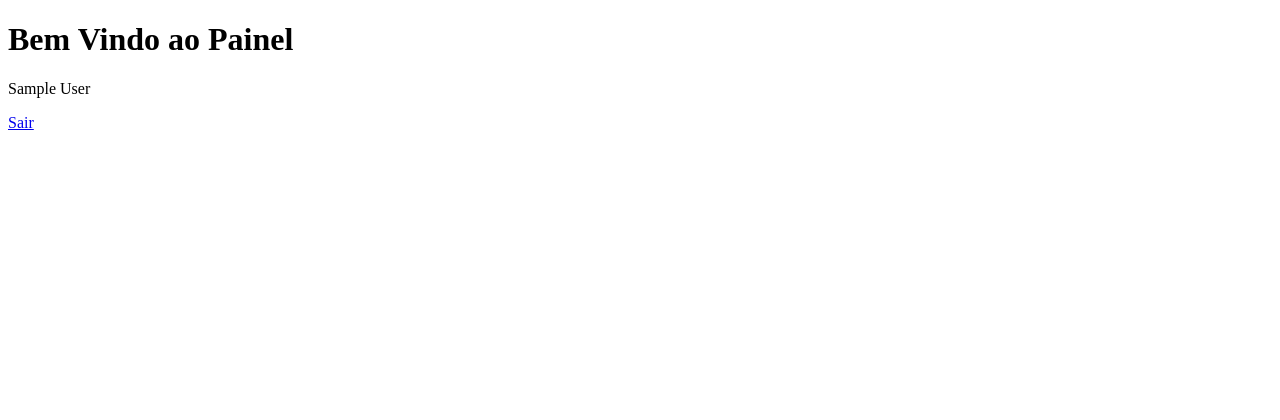
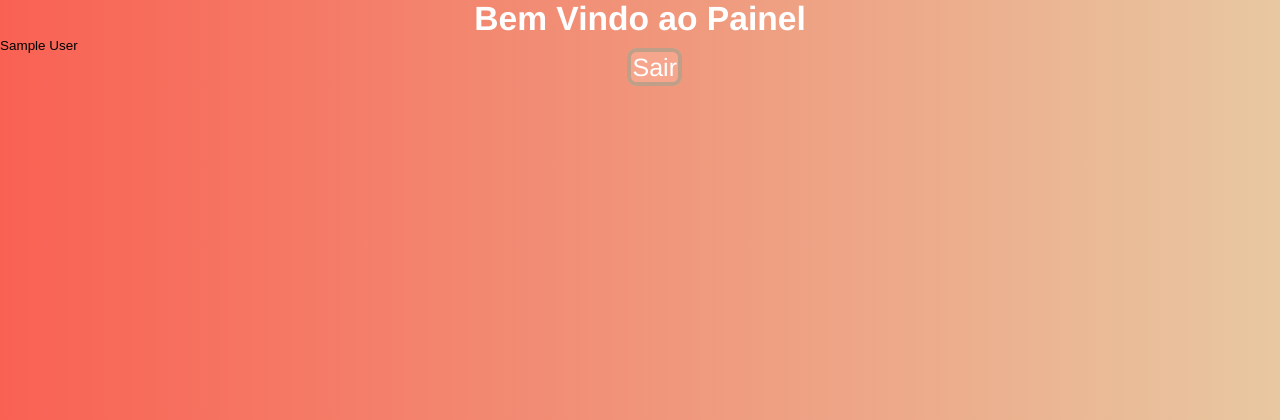
Before and after one commit to EnricoBrasil/cliente-ServidorPHP, a PHP site: page /View/painel.php in a window 1280 px wide. Shown: the top 420 px of the page. Run offline with PHP 8.4, Linux system fonts and the light colour scheme; the visitor is signed in with stand-in values (Sample User, id 1).

Commit message:
style: index.php, painel.php

```diff
--- /dev/null
+++ b/View/css/style.css
@@ -0,0 +1,125 @@
+*{
+    padding: 0px;
+    margin: 0px;
+    box-sizing: border-box;
+}
+body{
+    background-image: linear-gradient(to right, #f96153 , #e8c8a1);
+    font-family: Arial, sans-serif;
+}
+:root {
+    font-size: 84%;
+}
+.screen {
+    display: flex;
+    justify-content: center;
+    align-items: center;
+    margin-top: 6%;
+
+}
+
+h1 {
+    text-align: center;
+    font-family: 'Franklin Gothic Medium', 'Arial Narrow', Arial, sans-serif;
+    color: white;
+    font-size: 2.5rem;
+}
+
+p {
+    color: white;
+    font-size: 1.5rem;
+}
+
+label {
+    color: white;
+}
+
+.esqueceuSenha {
+    color: white;
+}
+.login-section {
+    background-color: #f96153;
+    box-shadow: 0px 4px 4px rgba(0, 0, 0, 0.25);
+    border-radius: .5rem;
+    width: 45.375rem;
+    height: 38.625rem;
+    display: flex;
+    justify-content: center;
+    border: 4px solid #bf9f88
+}
+
+.login-content {
+    height: 100%;
+    display: flex;
+    flex-direction: column;
+    align-items: center;
+    justify-content: center;
+    row-gap: 1.875rem;
+}
+
+.login-content .access h1 {
+    font-weight: 400;
+    font-size: 2.5rem;
+    margin-bottom: 1rem;
+}
+
+.login-content .access p {
+    text-align: center;
+}
+
+.login-content form .inputSign {
+    width: 100%;
+    max-width: 30.25rem;
+    padding: 1.1rem;
+    margin: 0.75rem 0;
+    border-radius: .7rem;
+    border: none;
+}
+
+
+
+#signIn {
+    width: 40%;
+    height: 3rem;
+    margin-top: 2rem;
+    margin-left: 30%;
+    border-radius: .7rem;
+    background-color: #f6a68d;
+    color: white;
+    border: 4px solid #bf9f88;
+    font-size: 25px;
+    text-align: center;
+    font-family: 'Franklin Gothic Medium', 'Arial Narrow', Arial, sans-serif;
+    padding: .1rem;
+    text-decoration: none;
+}
+
+#signIn:hover {
+    cursor: pointer;
+    background-color: #f6a68d;
+    border: 4px solid white;
+    transition: 0.7s;
+    transform: scale(1.04);
+}
+a{
+    width: 40%;
+    height: 3rem;
+    margin-top: -10rem;
+    margin-left: 49%;
+    border-radius: .7rem;
+    background-color: #f6a68d;
+    color: white;
+    border: 4px solid #bf9f88;
+    font-size: 25px;
+    text-align: center;
+    font-family: 'Franklin Gothic Medium', 'Arial Narrow', Arial, sans-serif;
+    padding: .1rem;
+    text-decoration: none;
+}
+a:hover {
+    cursor: pointer;
+    background-color: #f6a68d;
+    border: 4px solid white;
+    transition: 0.7s;
+    transform: scale(1.04);
+}
--- a/View/painel.php
+++ b/View/painel.php
@@ -8,6 +8,7 @@ include('../controller/protect.php');
 <head>
     <meta charset="UTF-8">
     <meta name="viewport" content="width=device-width, initial-scale=1.0">
+    <link rel="stylesheet" href="css/style.css">
     <title>Painel</title>
 </head>
 <body>
```
Also changed, not shown: index.php (+27 -13 lines).
